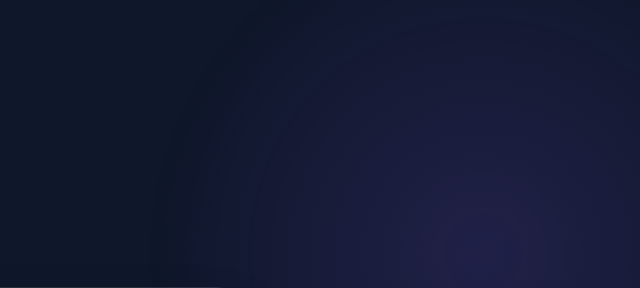
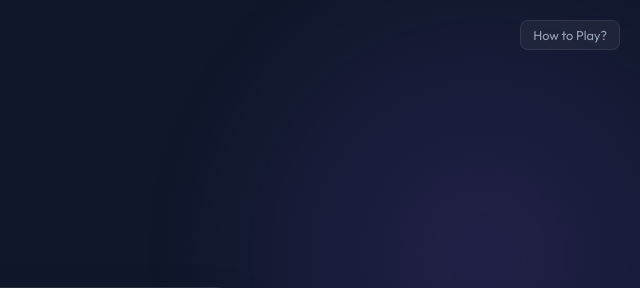
Before and after one commit to shamveelcrx321/SYNC-4, a Flask app: page / in a window 1280 px wide. Shown: the top 288 px of the page, without its empty margins (640-1280 px from the left). Run offline with Flask 3, Linux system fonts and the light colour scheme.

Commit message:
Update index1.html

```diff
--- a/templates/index1.html
+++ b/templates/index1.html
@@ -14,6 +14,7 @@
 
 <body>
 <div class="background-mesh"></div>
+<a href="/how-to-play" class="help-btn">How to Play?</a>
 
 <main class="glass-card fade-in" id="gameRoot">
 
```
